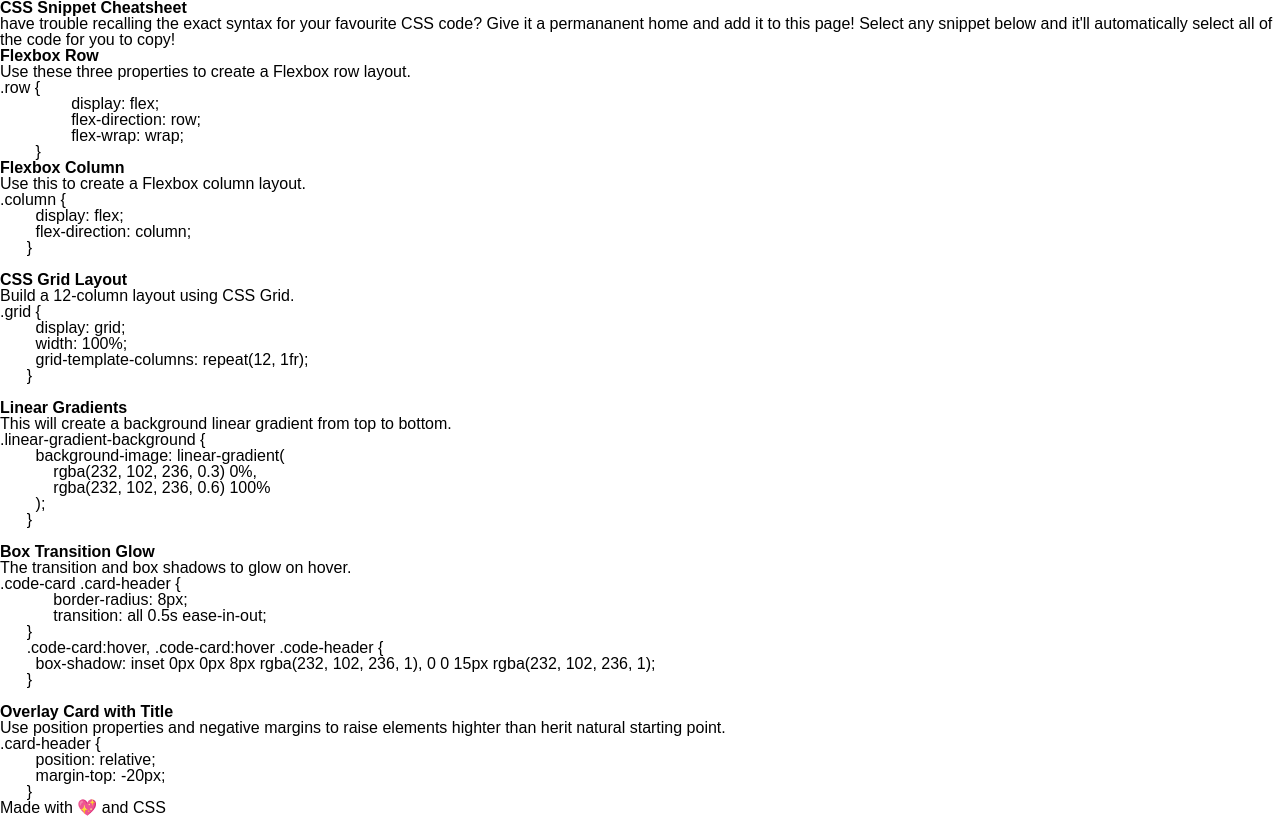
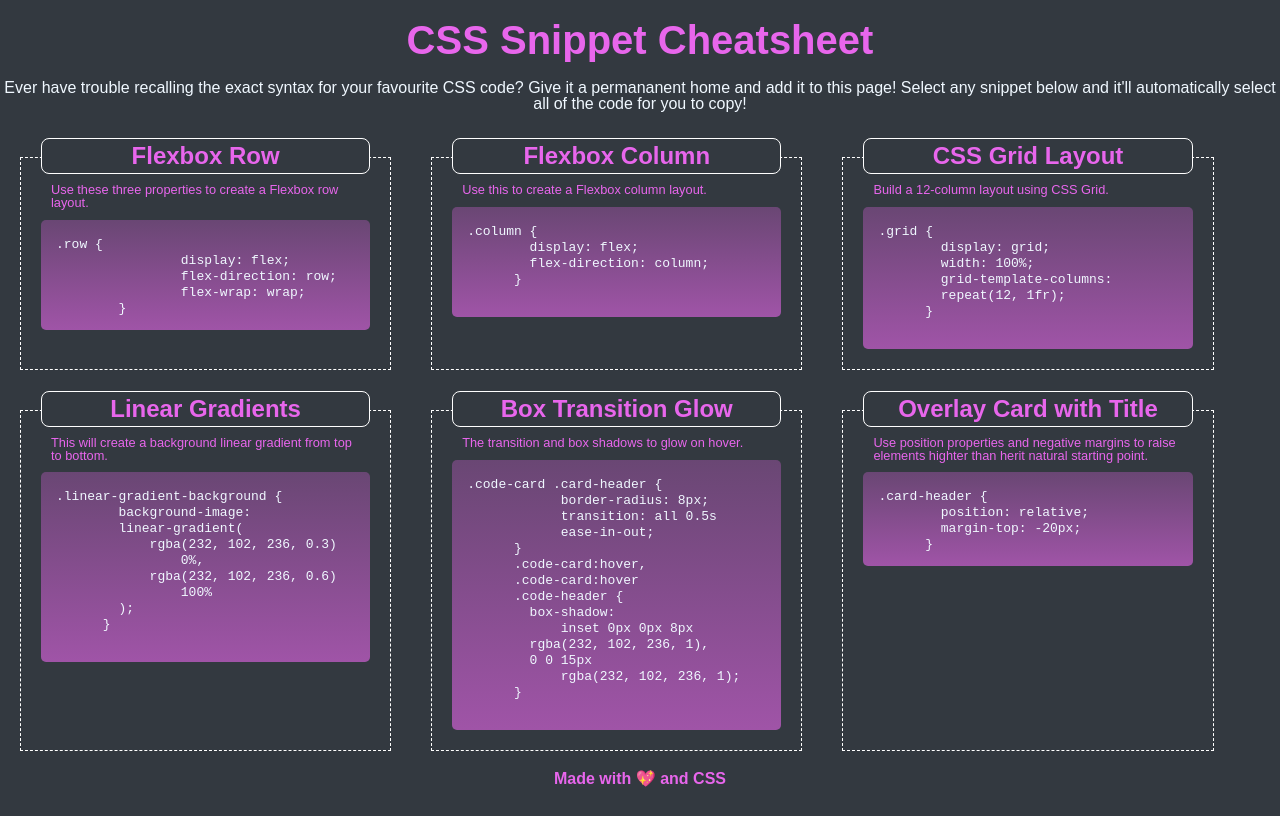
Before and after one commit to ejhem/28-miniproject-wk02, a plain HTML site: page index.html in a window 1280 px wide. Drawn offline with Linux system fonts and the light colour scheme.

Commit message:
added css

```diff
--- a/index.html
+++ b/index.html
@@ -13,8 +13,8 @@
       <h1 id="header">CSS Snippet Cheatsheet</h1>
     </header>
     <section>
-      <p>
-        have trouble recalling the exact syntax for your favourite CSS code?
+      <p class="head-arti">
+        Ever have trouble recalling the exact syntax for your favourite CSS code?
         Give it a permananent home and add it to this page! Select any snippet
         below and it'll automatically select all of the code for you to copy!
       </p>
@@ -22,65 +22,82 @@
     <article>
       <section class="code-card">
         <h3 class="card-header">Flexbox Row</h3>
-      <p>Use these three properties to create a Flexbox row layout.</p>
-      <pre><code>.row {
+        <p class="card-arti">
+          Use these three properties to create a Flexbox row layout.
+        </p>
+        <pre><code><span>.row {
                 display: flex;
                 flex-direction: row;
                 flex-wrap: wrap;
-        }</code></pre>
+        }</span></code></pre>
       </section>
       <section class="code-card">
         <h3 class="card-header">Flexbox Column</h3>
-      <p>Use this to create a Flexbox column layout.</p>
-      <pre><code>.column {
+        <p class="card-arti">Use this to create a Flexbox column layout.</p>
+        <pre><code><span>.column {
         display: flex;
         flex-direction: column;
       }
-      </code></pre>
+      </span></code></pre>
       </section>
       <section class="code-card">
         <h3 class="card-header">CSS Grid Layout</h3>
-      <p>Build a 12-column layout using CSS Grid.</p>
-      <pre><code>.grid {
+        <p class="card-arti">Build a 12-column layout using CSS Grid.</p>
+        <pre><code><span>.grid {
         display: grid;
         width: 100%;
-        grid-template-columns: repeat(12, 1fr);
+        grid-template-columns:
+        repeat(12, 1fr);
       }
-      </code></pre>
+      </span></code></pre>
       </section>
       <section class="code-card">
         <h3 class="card-header">Linear Gradients</h3>
-      <p>This will create a background linear gradient from top to bottom.</p>
-      <pre><code>.linear-gradient-background {
-        background-image: linear-gradient(
-            rgba(232, 102, 236, 0.3) 0%,
-            rgba(232, 102, 236, 0.6) 100%
+        <p class="card-arti">
+          This will create a background linear gradient from top to bottom.
+        </p>
+        <pre><code><span>.linear-gradient-background {
+        background-image:
+        linear-gradient(
+            rgba(232, 102, 236, 0.3)
+                0%,
+            rgba(232, 102, 236, 0.6)
+                100%
         );
       }
-      </code></pre>
+      </span></code></pre>
       </section>
       <section class="code-card">
         <h3 class="card-header">Box Transition Glow</h3>
-      <p>The transition and box shadows to glow on hover.</p>
-      <pre><code>.code-card .card-header {
+        <p class="card-arti">
+          The transition and box shadows to glow on hover.
+        </p>
+        <pre><code><span>.code-card .card-header {
             border-radius: 8px;
-            transition: all 0.5s ease-in-out;
+            transition: all 0.5s
+            ease-in-out;
       }
-      .code-card:hover, .code-card:hover .code-header {
-        box-shadow: inset 0px 0px 8px rgba(232, 102, 236, 1), 0 0 15px rgba(232, 102, 236, 1);
+      .code-card:hover,
+      .code-card:hover
+      .code-header {
+        box-shadow:
+            inset 0px 0px 8px
+        rgba(232, 102, 236, 1),
+        0 0 15px
+            rgba(232, 102, 236, 1);
       }
-      </code></pre>
+      </span></code></pre>
       </section>
       <section class="code-card">
         <h3 class="card-header">Overlay Card with Title</h3>
-      <p>
+        <p class="card-arti">
           Use position properties and negative margins to raise elements highter
           than herit natural starting point.
         </p>
-      <pre><code>.card-header {
+        <pre><code><span>.card-header {
         position: relative;
         margin-top: -20px;
-      }</code></pre>
+      }</span></code></pre>
       </section>
     </article>
     <footer>Made with &#128150; and CSS</footer>
--- a/style.css
+++ b/style.css
@@ -0,0 +1,84 @@
+body    {
+    font-family:'Courier New', Courier, monospace;
+    background-color: #333940;
+    color: aliceblue;
+    display: flex;
+    flex-direction: column;
+}
+
+span    {
+    font-family: monospace;
+}
+
+header, .card-header, footer  {
+    color: rgba(232, 102, 236, 1);
+    text-align: center;
+    font-weight: bolder;
+}
+
+header  {
+    font-size: 250%;
+    margin: 20px;
+}
+
+.head-arti  {
+    text-align: center;
+    margin-bottom: 25px;
+}
+
+article {
+    display: flex;
+    flex-direction: row;
+    flex-wrap: wrap;
+}
+
+.code-card  {
+    width: 29%;
+    border: dashed 1px white;
+    margin: 20px;
+    padding: 20px;
+}
+.card-header {
+    position: relative;
+    margin-top: -40px;
+    border: solid white 1px;
+    border-radius: 5px;
+    font-size: 150%;
+    padding: 5px;
+    background-color: #333940;
+  }
+
+  .card-arti    {
+    margin: 10px;
+    font-size: 80%;
+    color: rgba(232, 102, 236, 1);
+  }
+
+  pre   {
+    background-image: linear-gradient(
+        rgba(232, 102, 236, 0.3) 0%,
+        rgba(232, 102, 236, 0.6) 100%
+    );
+    border-radius: 5px;
+    padding: 15px;
+  }
+
+  .code-card .card-header {
+    border-radius: 8px;
+    transition: all 0.5s
+    ease-in-out;
+}
+
+.code-card:hover, .code-card:hover .code-header {
+box-shadow:
+    inset 0px 0px 8px rgba(232, 102, 236, 1), 0 0 15px rgba(232, 102, 236, 1);
+}
+
+@media (max-width: 769px) {
+    body    {
+        display: flex;
+        flex-direction: row;
+        flex-wrap: wrap;
+        max-width: 50%;
+    }
+}
```
Lines whose indentation alone changed are shown as unchanged.
